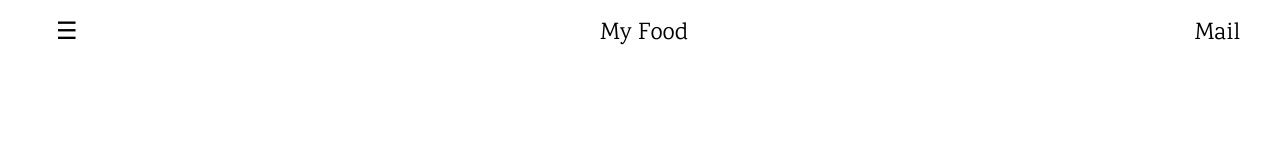
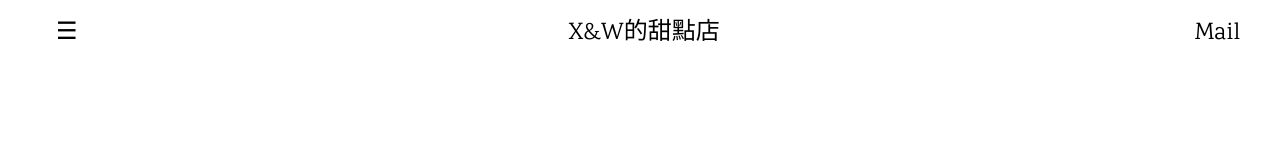
Before and after one commit to TommyWcj/TommyWcj.github.io, a plain HTML site: page EC_details5.html in a window 1280 px wide. Shown: the top 160 px of the page. Drawn offline with nearby package versions, Linux system fonts and the light colour scheme.

Commit message:
Update EC_details5.html

```diff
--- a/EC_details5.html
+++ b/EC_details5.html
@@ -25,7 +25,7 @@ body,h1,h2,h3,h4,h5,h6 {font-family: "Karma", sans-serif}
   <div class="w3-white w3-xlarge" style="max-width:1200px;margin:auto">
     <div class="w3-button w3-padding-16 w3-left" onclick="w3_open()">☰</div>
     <div class="w3-right w3-padding-16">Mail</div>
-    <div class="w3-center w3-padding-16">My Food</div>
+    <div class="w3-center w3-padding-16">X&W的甜點店</div>
   </div>
 </div>
 
```
